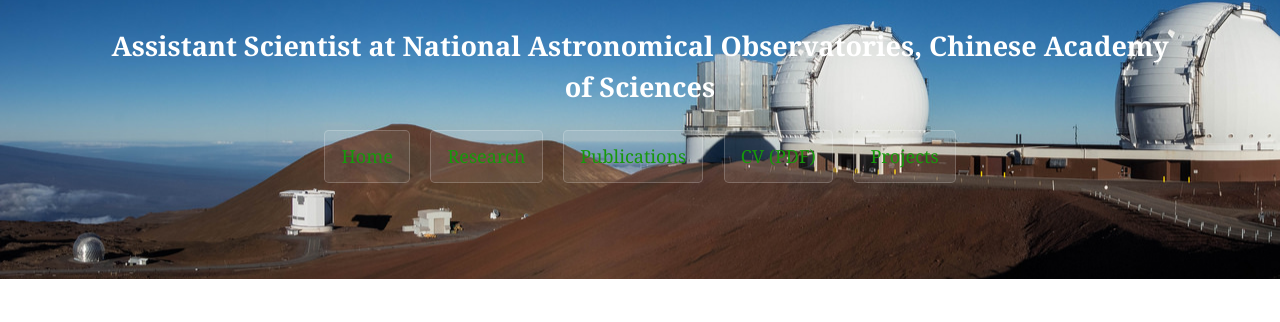
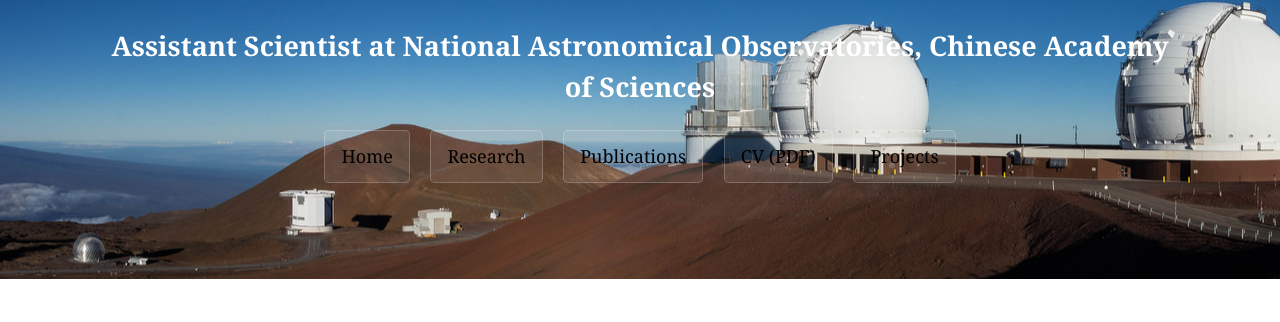
Before and after one commit to zcp521/zcp521.github.io, a Jekyll site: the page built from index.html, in a window 1280 px wide. Shown: the part 156-478 px from the top of the page. Built offline with Jekyll 4.4.1, drawn with Linux system fonts in a browser that asks for light colours; the list of posts is cut into pages by our own code.

Commit message:
Initial commit

```diff
--- a/css/cayman.css
+++ b/css/cayman.css
@@ -18,7 +18,7 @@
 .btn {
   display: inline-block;
   margin-bottom: 1rem;
-  color: rgba(22, 153, 10, 1);
+  color: rgba(0, 0, 0, 1);
   background-color: rgba(255, 255, 255, 0.08);
   border-color: rgba(255, 255, 255, 0.2);
   border-style: solid;
```
